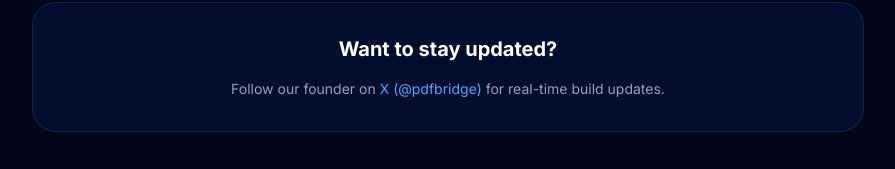
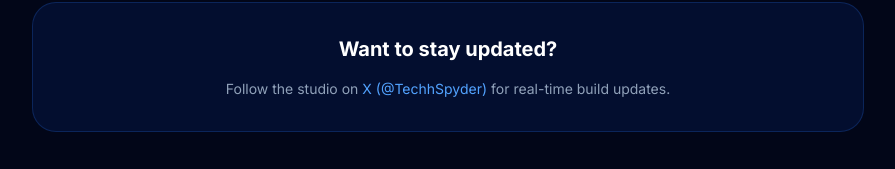
Before and after one commit to TechhSpyder/pdfbridge-client, a Next.js app: page /changelog in a window 1280 px wide. Shown: the part 2043-2212 px from the top of the page, without its empty margins (192-1087 px from the left). Built offline with nearby package versions, Linux system fonts and the light colour scheme; no server answers.

Commit message:
updated socials

```diff
--- a/app/changelog/page.tsx
+++ b/app/changelog/page.tsx
@@ -38,12 +38,12 @@ export default function ChangelogPage() {
             Want to stay updated?
           </h3>
           <p className="text-slate-400 text-sm">
-            Follow our founder on{" "}
+            Follow the studio on{" "}
             <Link
-              href="https://x.com/pdfbridge"
+              href="https://x.com/TechhSpyder"
               className="text-blue-400 hover:underline"
             >
-              X (@pdfbridge)
+              X (@TechhSpyder)
             </Link>{" "}
             for real-time build updates.
           </p>
--- a/app/contact/page.tsx
+++ b/app/contact/page.tsx
@@ -85,11 +85,11 @@ export default function ContactPage() {
                   developer tips.
                 </p>
                 <Link
-                  href="https://x.com/pdfbridge"
+                  href="https://x.com/TechhSpyder"
                   target="_blank"
                   className="inline-flex items-center gap-2 px-4 py-2 rounded-xl bg-white/5 border border-white/10 text-white font-bold text-sm tracking-wide transition-all hover:bg-white/10"
                 >
-                  @pdfbridge
+                  @TechhSpyder
                 </Link>
               </div>
             }
--- a/app/layout.tsx
+++ b/app/layout.tsx
@@ -73,7 +73,7 @@ export const metadata: Metadata = {
     images: [
       "https://res.cloudinary.com/duv0exsir/image/upload/v1769535362/branded_og_image_pdfbridge_1769534994459_qn8iyg.jpg",
     ],
-    creator: "@pdfbridge",
+    creator: "@TechhSpyder",
   },
   icons: {
     icon: [
--- a/modules/dashboard/billing/index.tsx
+++ b/modules/dashboard/billing/index.tsx
@@ -463,7 +463,7 @@ export function BillingPage() {
 
             <div className="p-8 rounded-3xl border border-muted bg-slate-900/40 space-y-6 flex flex-col justify-center">
               <SmartContactLink
-                email="sales@pdfbridge.xyz"
+                email="hello@techhspyder.com"
                 className="flex items-center gap-4 p-4 rounded-2xl bg-black/40 border border-white/5 group cursor-pointer transition-all hover:border-blue-500/30 text-left"
               >
                 <HelpCircle className="h-6 w-6 text-slate-500 group-hover:text-blue-400 transition-colors" />
@@ -479,7 +479,7 @@ export function BillingPage() {
               </SmartContactLink>
 
               <SmartContactLink
-                email="support@pdfbridge.xyz"
+                email="hello@techhspyder.com"
                 className="flex items-center gap-4 p-4 rounded-2xl bg-black/40 border border-white/5 group cursor-pointer transition-all hover:border-emerald-500/30 text-left"
               >
                 <ShieldCheck className="h-6 w-6 text-slate-500 group-hover:text-emerald-400 transition-colors" />
--- a/modules/dashboard/index/plan-card.tsx
+++ b/modules/dashboard/index/plan-card.tsx
@@ -150,7 +150,7 @@ export function PlanCard({
               </div>
             ) : isEnterprise ? (
               <SmartContactLink
-                email="support@pdfbridge.xyz"
+                email="hello@techhspyder.com"
                 isButton
                 className="w-full h-12 shadow-2xl active:scale-95 transition-all text-sm font-black bg-slate-700 hover:bg-slate-600 rounded-md py-2 px-4 flex items-center justify-center text-white"
               >
--- a/modules/dashboard/settings/index.tsx
+++ b/modules/dashboard/settings/index.tsx
@@ -153,7 +153,7 @@ export function SettingsPage() {
                   conversions and delete all your API keys permanently.
                 </p>
                 <SmartContactLink
-                  email="support@pdfbridge.xyz"
+                  email="hello@techhspyder.com"
                   isButton
                   className="w-full text-xs h-9 border-red-500/20 text-red-500 hover:bg-red-500/10 hover:border-red-500/40 transition-colors cursor-pointer border rounded-md flex items-center justify-center font-bold"
                 >
```
